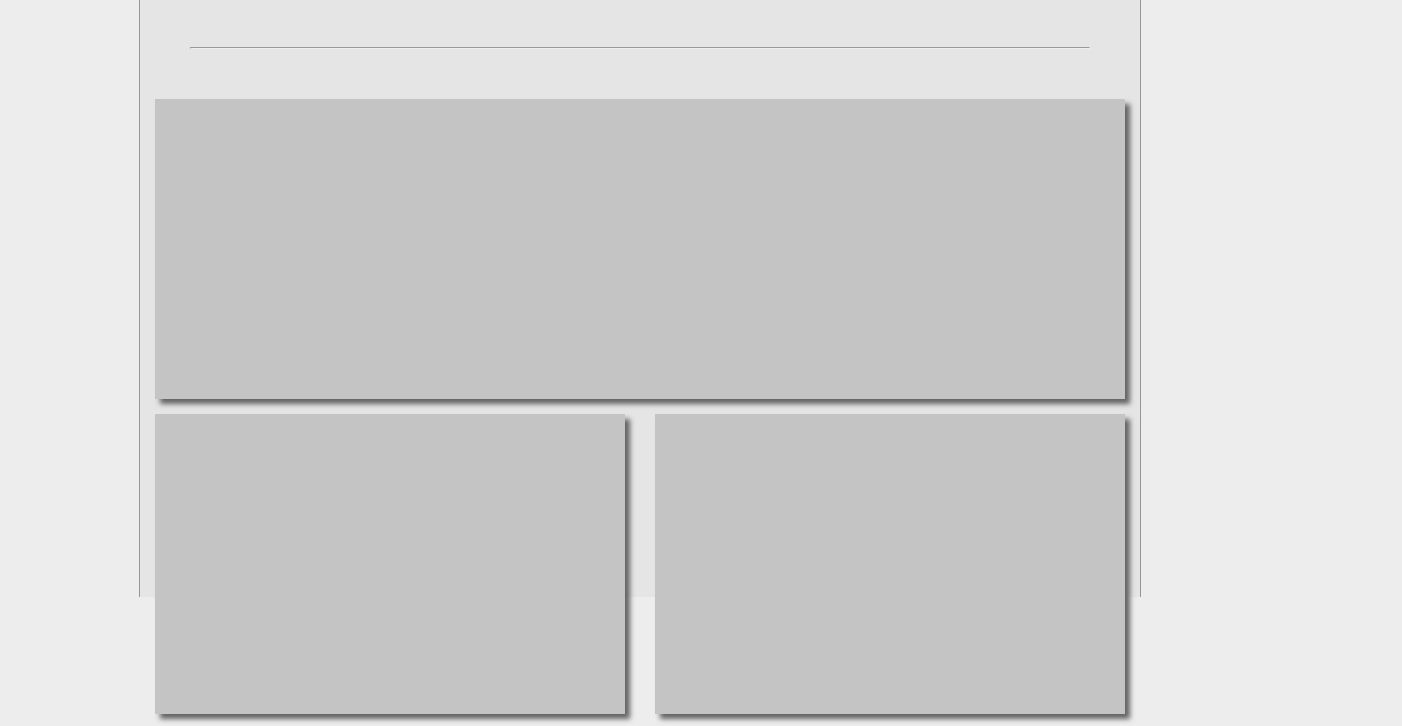
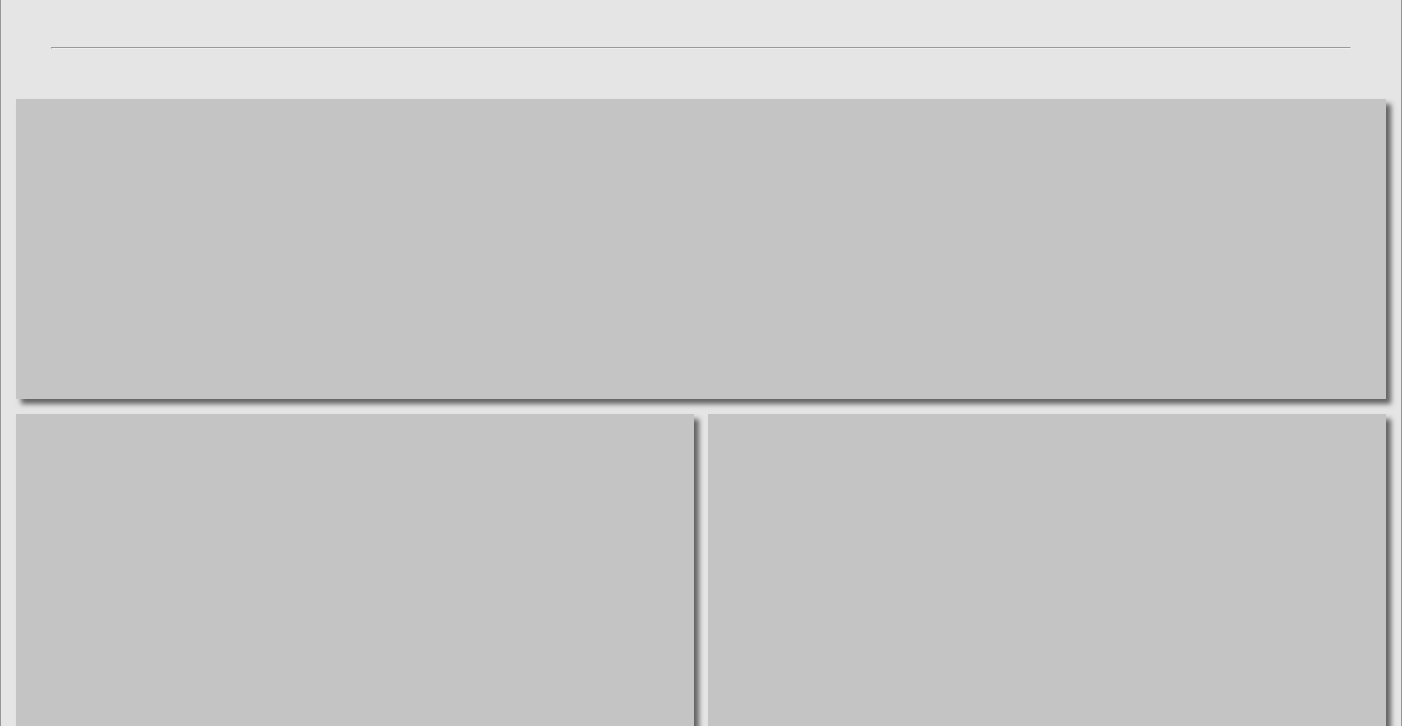
Before and after one commit to mgnygren/github-practice, a plain HTML site: page index.html in a window 1280 px wide. Shown: the part 203-929 px from the top of the page, 1402 px wide, since content can reach past the window. Drawn offline with Linux system fonts and the light colour scheme; a web font is replaced by a local one.

Commit message:
fixed widths and issues with page height. Added temp bg images

```diff
--- a/css/style.css
+++ b/css/style.css
@@ -1,18 +1,20 @@
 body {
-    background-color: rgb(237, 237, 237);
+    background-image:url("/img/bgCornerColor.gif"), url("/img/bgCornerColor2.gif");
+    background-position: bottom right, top left;
+    background-repeat: no-repeat;
 }
 
 * html #container {
-    height:100%
+    min-height:100%
 }
 
 body, html{
-    height: 100%;
+    min-height: 100%;
     margin: 0;
 }
 
 #container {
-    width: 1000px;
+    width: 1400px;
     background-color: #E5E5E5;
     height: 100%;
     display: block;
@@ -25,7 +27,7 @@ nav {
 
     position: fixed;
     height: 30px;
-    width: 1000px;
+    width: 1400px;
     background-color: #414141;
     z-index: 1;
 }
@@ -66,7 +68,7 @@ nav ul li a {
 
 footer {
     height: 30px;
-    width: 1000px;
+    width: 1400px;
     background-color: #414141;
     border-top: solid #C4C4C4 20px;
 }
@@ -91,8 +93,8 @@ footer {
 #wbox {
     clear: both;
     display: block;
-    height: 300px;
-    width: 970px;
+    min-height: 300px;
+    width: 1370px;
     background-color: #c4c4c4;
     margin: auto;
     margin-bottom: 15px;
@@ -103,8 +105,8 @@ footer {
 #lbox {
     display: block;
     float: left;
-    height: 300px;
-    width: 470px;
+    min-height: 500px;
+    width: 678px;
     background-color: #c4c4c4;
     margin-left: 15px;
     margin-bottom: 15px;
@@ -113,8 +115,8 @@ footer {
 #rbox {
     display: block;
     float: right;
-    height: 300px;
-    width: 470px;
+    min-height: 500px;
+    width: 678px;
     margin-bottom: 15px;
     background-color: #c4c4c4;
     margin-right: 15px;
```
Also changed, not shown: img/bgCornerColor.gif (added), img/bgCornerColor2.gif (added).
